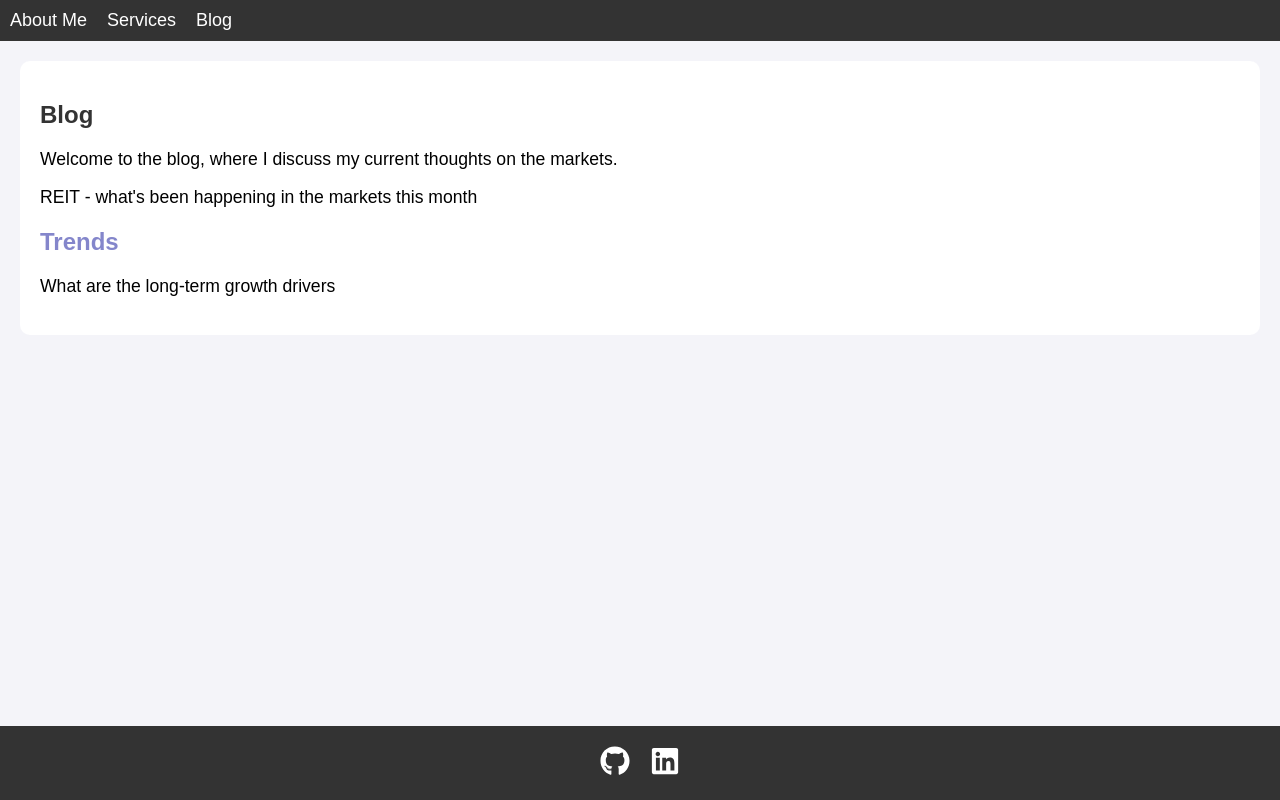
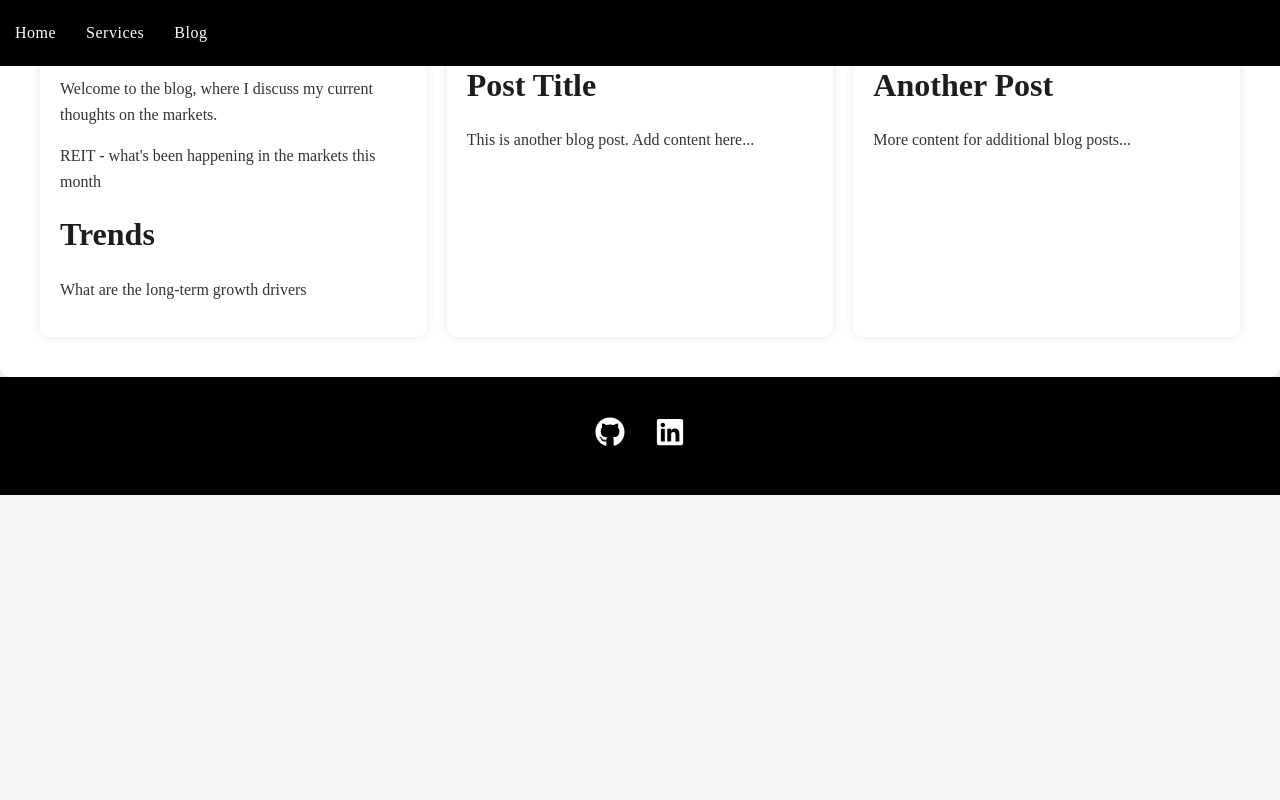
Before and after one commit to LEllis0/LEllis0.github.io, a React (Create React App) app in the folder personal-website/: page /blog in a window 1280 px wide. Built offline with nearby package versions, Linux system fonts and the light colour scheme.

Commit message:
Blocks added to blog and changes in navbar, footer and font styling

```diff
--- a/personal-website/src/App.css
+++ b/personal-website/src/App.css
@@ -1,31 +1,56 @@
+/* General Styles */
 body {
-  font-family: Arial, sans-serif;
-  background-color: #f4f4f9;
+  font-family: 'Myriad Pro';
+  background-color: #f5f5f7; /* Light gray background */
+  color: #333; /* Dark gray text for contrast */
+  margin: 0;
+  padding: 0;
+  line-height: 1.6;
 }
 
+/* Sections */
 section {
-  margin: 20px;
-  padding: 20px;
-  background-color: white;
-  border-radius: 10px;
+  margin: 0 auto;
+  padding: 40px;
+  max-width: 1200px; /* Centered content */
+  background-color: #fff; /* White background for sections */
+  border-radius: 10px; /* Rounded corners */
+  box-shadow: 0 0 15px rgba(0, 0, 0, 0.1); /* Subtle shadow for depth */
+}
+
+.home-section {
+  padding-top: 80px; /* Adjust this value to the height of your navbar */
+  margin: 20px; /* Optional margin for spacing */
+}
+
+/* Typography */
+h1, h2 {
+  font-weight: 700; /* Bold text for headings */
+  color: #1d1d1f; /* Dark text for high contrast */
 }
 
 h1 {
-  color: #333;
+  font-size: 3rem; /* Large headings */
+  margin-bottom: 20px;
 }
 
 h2 {
-  color: #292ba492;
-}
-
-p {
-  font-size: 1.1rem;
+  font-size: 2rem;
+  margin-bottom: 15px;
 }
 
 /* Navbar */
 .navbar {
-  background-color: #333;
-  padding: 10px;
+  background-color: #000000; /* Black background for navbar */
+  padding: 20px 0;
+  display: flex;
+  justify-content: space-between;
+  align-items: center;
+  position: fixed;
+  top: 0;
+  left: 0;
+  width: 100%;
+  z-index: 1000; /* Ensure the navbar is on top */
 }
 
 .navbar-list {
@@ -36,28 +61,32 @@ p {
 }
 
 .navbar-item {
-  margin-right: 20px;
+  margin: 0 15px;
 }
 
 .navbar-link {
-  color: white;
+  color: #fff; /* White text for contrast */
   text-decoration: none;
-  font-size: 18px;
+  font-size: 16px;
+  letter-spacing: 0.5px; /* Slight letter spacing */
+  transition: transform 0.3s ease, color 0.3s ease, border-bottom 0.3s ease; /* Smooth transition for scaling, color change, and border */
 }
 
 .navbar-link:hover {
-  text-decoration: underline;
+  transform: scale(1.2); /* Scale the link to 120% of its original size */
+  -webkit-transform: scale(1.2); /* For Safari */
+  -ms-transform: scale(1.2); /* For IE 9 */
+  color: #e0e0e0; /* Slightly lighter color on hover (optional) */
 }
 
 /* Footer */
 .footer {
-  background-color: #333;
-  padding: 20px 0;
+  background-color: #000; /* Black background for footer */
+  padding: 40px 0;
   text-align: center;
   position: fixed;
-  left: 0;
-  bottom: 0;
   width: 100%;
+  color: #fff; /* White text */
 }
 
 .footer-content {
@@ -67,12 +96,37 @@ p {
 }
 
 .footer-icon {
-  color: white;
-  font-size: 30px;
-  margin: 0 10px;
-  transition: color 0.3s ease;
+  color: #fff; /* White color for the icon */
+  font-size: 30px; /* Default size of the icon */
+  margin: 0 15px; /* Spacing between icons */
+  transition: transform 0.3s ease, color 0.3s ease, box-shadow 0.3s ease; /* Smooth transitions for scaling, color change, and shadow */
 }
 
 .footer-icon:hover {
-  color: #0077b5; /* LinkedIn blue or any color you want */
+  color: #0071e3; /* Change color on hover (Apple blue or your chosen color) */
+  transform: scale(1.2); /* Scale the icon to 120% of its original size */
+  box-shadow: 0 4px 8px rgba(0, 0, 0, 0.2); /* Add a shadow effect */
 }
+
+/* Blog Section */
+.blog-section {
+  display: grid;
+  grid-template-columns: repeat(auto-fill, minmax(300px, 1fr)); /* Adjust column width */
+  gap: 20px; /* Spacing between blocks */
+}
+
+.blog-post {
+  background-color: #fff; /* White background for blog posts */
+  border-radius: 10px; /* Rounded corners */
+  box-shadow: 0 0 10px rgba(0, 0, 0, 0.1); /* Subtle shadow for depth */
+  padding: 20px;
+}
+
+/* Optional: Adjustments for headings and text */
+.blog-post h2 {
+  margin-top: 0;
+}
+
+.blog-post p {
+  margin-bottom: 15px;
+}
--- a/personal-website/src/App.js
+++ b/personal-website/src/App.js
@@ -1,6 +1,6 @@
 import './App.css';
 import {BrowserRouter as Router, Routes, Route} from 'react-router-dom';
-import AboutMe from './components/AboutMe';
+import Home from './components/Home';
 import Services from './components/Services';
 import Blog from './components/Blog';
 import NavBar from './components/NavBar';
@@ -12,7 +12,7 @@ function App() {
     <Router>
     <NavBar />
         <Routes>
-          <Route path="/" element={<AboutMe/>}  />
+          <Route path="/" element={<Home/>}  />
           <Route path="/services" element={<Services/>}  />
           <Route path="/blog" element={<Blog/>}  />
           <Route path="*" element={<NotFound />} />
--- a/personal-website/src/components/Blog.js
+++ b/personal-website/src/components/Blog.js
@@ -1,13 +1,24 @@
 import React from 'react';
+import '../App.css'; // Make sure this import is included
 
 const Blog = () => {
   return (
-    <section>
-      <h1>Blog</h1>
+    <section className="blog-section">
+      <div className="blog-post">
         <p>Welcome to the blog, where I discuss my current thoughts on the markets.</p>
         <p>REIT - what's been happening in the markets this month</p>
-            <h2>Trends</h2>
-                <p>What are the long-term growth drivers</p>
+        <h2>Trends</h2>
+        <p>What are the long-term growth drivers</p>
+      </div>
+      <div className="blog-post">
+        <h2>Post Title</h2>
+        <p>This is another blog post. Add content here...</p>
+      </div>
+      <div className="blog-post">
+        <h2>Another Post</h2>
+        <p>More content for additional blog posts...</p>
+      </div>
+      {/* Add more blog-post divs as needed */}
     </section>
   );
 };
--- a/personal-website/src/components/AboutMe.js
+++ b/personal-website/src/components/Home.js
@@ -1,12 +1,12 @@
 import React from 'react';
+import '../App.css';
 
-const AboutMe = () => {
+const Home = () => {
   return (
-    <section>
-      <h1>About Me</h1>
+    <section className='home-section'>
       <p>Hi! I'm Lewis, a young professional working in the financial sector. I help students and professionals achieve their academic and career goals.</p>
     </section>
   );
 };
 
-export default AboutMe;
+export default Home;
--- a/personal-website/src/components/NavBar.js
+++ b/personal-website/src/components/NavBar.js
@@ -1,13 +1,13 @@
 import React from 'react';
 import { Link } from 'react-router-dom';
-import '../App.css';
+import '../App.css'; // Ensure this path is correct based on your project structure
 
 function NavBar() {
   return (
     <nav className="navbar">
       <ul className="navbar-list">
         <li className="navbar-item">
-          <Link to="/" className="navbar-link">About Me</Link>
+          <Link to="/" className="navbar-link">Home</Link>
         </li>
         <li className="navbar-item">
           <Link to="/services" className="navbar-link">Services</Link>
```
